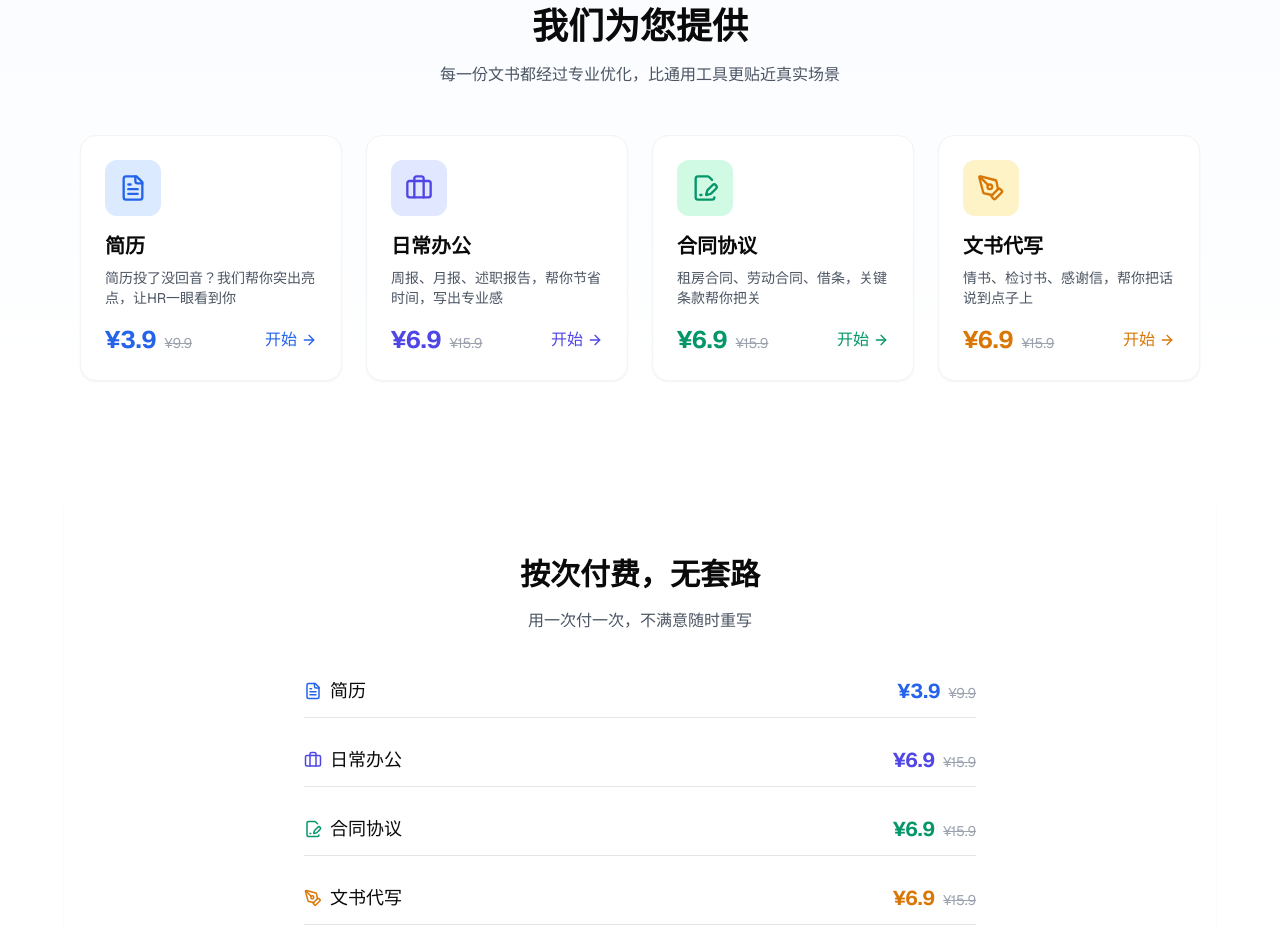
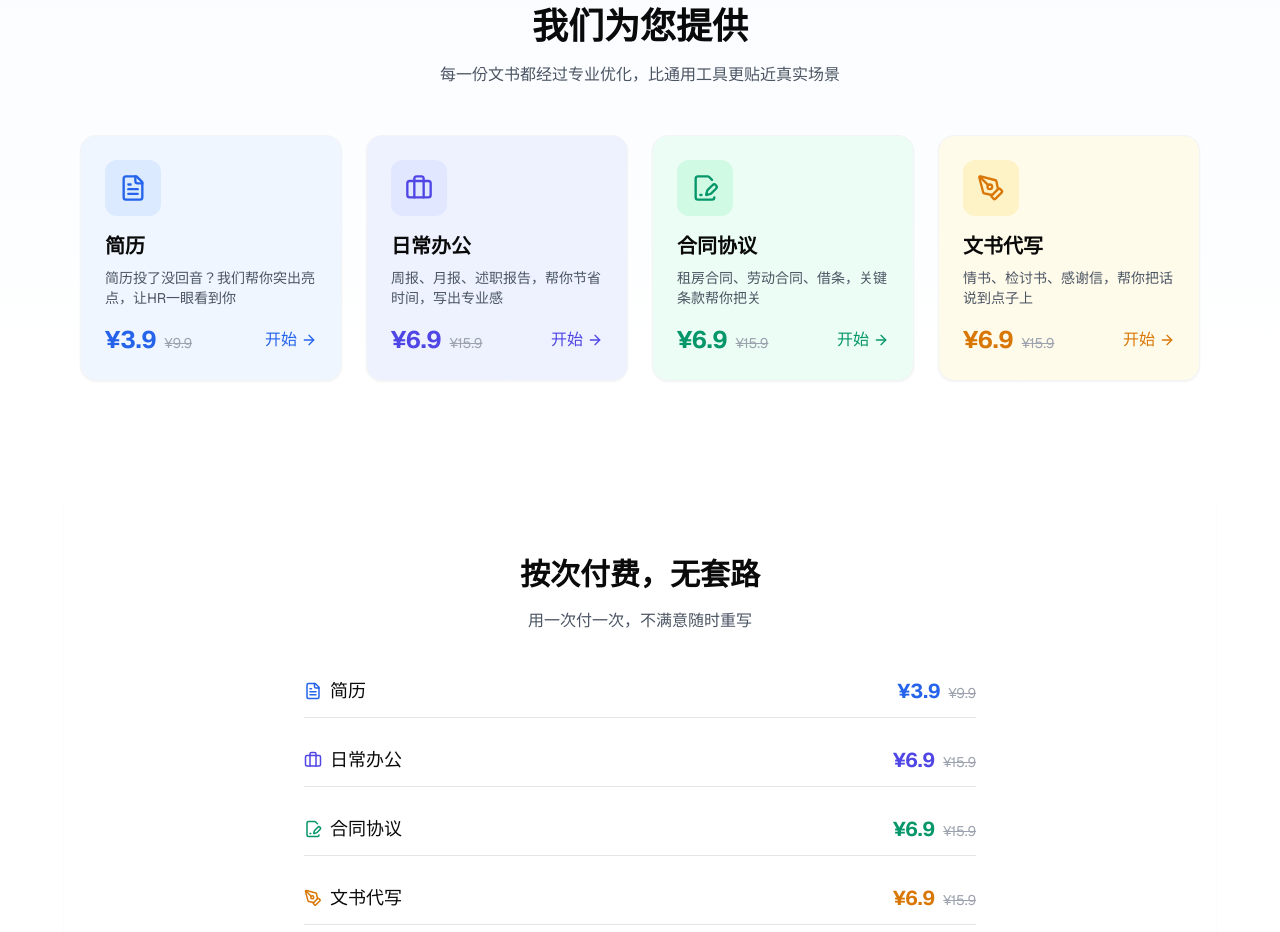
Before and after one commit to wenshuxiaopu/wenshu-pu, a Next.js app: page / in a window 1280 px wide. Shown: the part 880-1812 px from the top of the page. Built offline with nearby package versions, Linux system fonts and the light colour scheme.

Commit message:
给四个产品模块添加不同底色

```diff
--- a/app/page.tsx
+++ b/app/page.tsx
@@ -98,7 +98,7 @@ export default function Home() {
         <div className="grid grid-cols-1 md:grid-cols-2 lg:grid-cols-4 gap-6">
 
           {/* 简历卡片 */}
-          <div className="group bg-white p-6 rounded-2xl shadow-sm hover:shadow-xl hover:scale-105 transition-all duration-300 border border-gray-100 hover:border-blue-200">
+         <div className="group bg-blue-50 p-6 rounded-2xl shadow-sm hover:shadow-xl hover:scale-105 transition-all duration-300 border border-gray-100 hover:border-blue-200">
             <div className="w-14 h-14 bg-blue-100 rounded-xl flex items-center justify-center mb-4 group-hover:scale-110 transition-transform">
               <FileText className="text-blue-600" size={28} />
             </div>
@@ -116,7 +116,7 @@ export default function Home() {
           </div>
 
           {/* 日常办公卡片 */}
-          <div className="group bg-white p-6 rounded-2xl shadow-sm hover:shadow-xl hover:scale-105 transition-all duration-300 border border-gray-100 hover:border-indigo-200">
+          <div className="group bg-indigo-50 p-6 rounded-2xl shadow-sm hover:shadow-xl hover:scale-105 transition-all duration-300 border border-gray-100 hover:border-indigo-200">
             <div className="w-14 h-14 bg-indigo-100 rounded-xl flex items-center justify-center mb-4 group-hover:scale-110 transition-transform">
               <Briefcase className="text-indigo-600" size={28} />
             </div>
@@ -134,7 +134,7 @@ export default function Home() {
           </div>
 
           {/* 合同协议卡片 */}
-          <div className="group bg-white p-6 rounded-2xl shadow-sm hover:shadow-xl hover:scale-105 transition-all duration-300 border border-gray-100 hover:border-emerald-200">
+          <div className="group bg-emerald-50 p-6 rounded-2xl shadow-sm hover:shadow-xl hover:scale-105 transition-all duration-300 border border-gray-100 hover:border-emerald-200">
             <div className="w-14 h-14 bg-emerald-100 rounded-xl flex items-center justify-center mb-4 group-hover:scale-110 transition-transform">
               <FileSignature className="text-emerald-600" size={28} />
             </div>
@@ -152,7 +152,7 @@ export default function Home() {
           </div>
 
           {/* 文书代写卡片 */}
-          <div className="group bg-white p-6 rounded-2xl shadow-sm hover:shadow-xl hover:scale-105 transition-all duration-300 border border-gray-100 hover:border-amber-200">
+          <div className="group bg-amber-50 p-6 rounded-2xl shadow-sm hover:shadow-xl hover:scale-105 transition-all duration-300 border border-gray-100 hover:border-amber-200">
             <div className="w-14 h-14 bg-amber-100 rounded-xl flex items-center justify-center mb-4 group-hover:scale-110 transition-transform">
               <PenTool className="text-amber-600" size={28} />
             </div>
```
